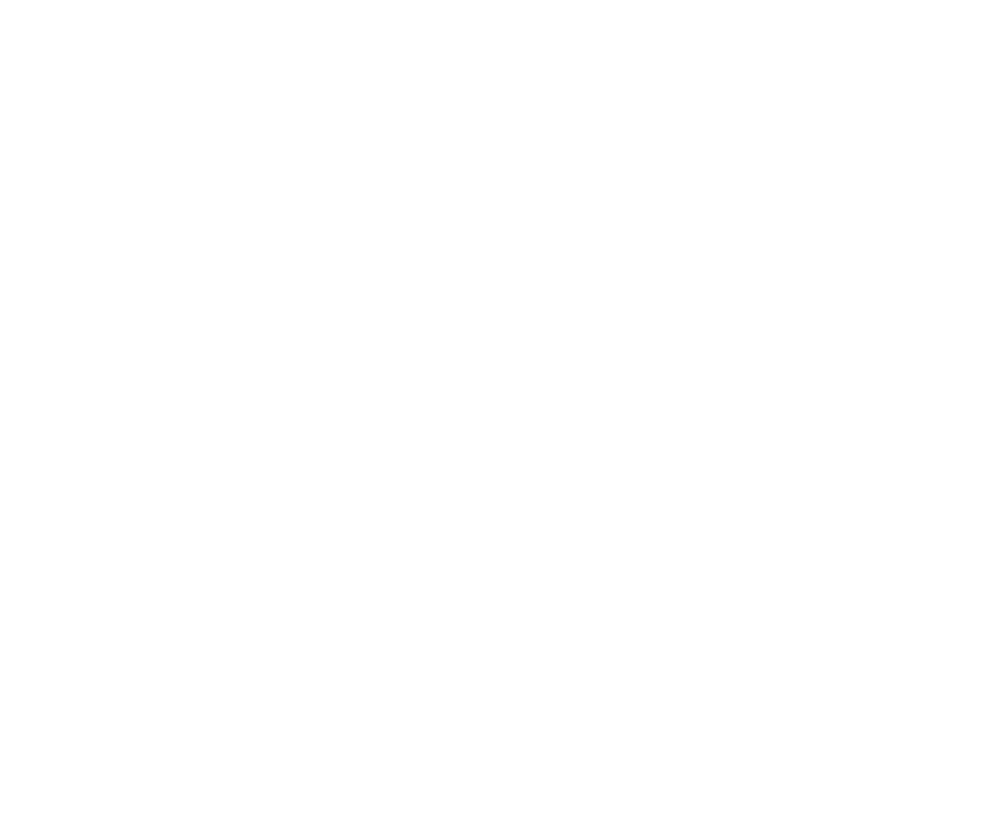
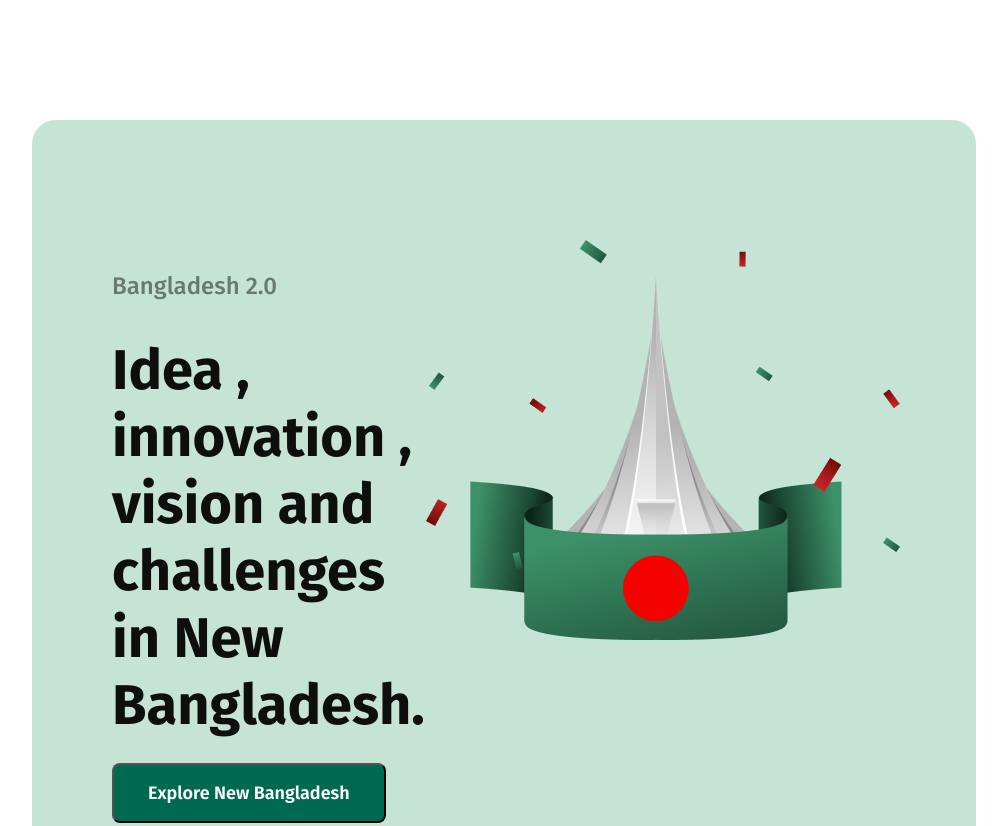
Before and after one commit to shahariar-hridoy/Assignment-1, a plain HTML site: page index.html in a window 1280 px wide. Shown: the top 826 px of the page, without its empty margins (136-1143 px from the left). Before the commit the page ends 800 px from the top, so only its background shows below. Drawn offline with Linux system fonts and the light colour scheme.

Commit message:
banner section added

```diff
--- a/index.html
+++ b/index.html
@@ -1,20 +1,45 @@
 <!DOCTYPE html>
 <html lang="en">
+
 <head>
     <meta charset="UTF-8">
     <meta name="viewport" content="width=device-width, initial-scale=1.0">
     <title>Assignment 1</title>
+    <link rel="preconnect" href="https://fonts.googleapis.com">
+    <link rel="preconnect" href="https://fonts.gstatic.com" crossorigin>
+    <link
+        href="https://fonts.googleapis.com/css2?family=Fira+Sans:ital,wght@0,100;0,200;0,300;0,400;0,500;0,600;0,700;0,800;0,900;1,100;1,200;1,300;1,400;1,500;1,600;1,700;1,800;1,900&family=Open+Sans:ital,wght@0,300..800;1,300..800&family=Work+Sans:ital,wght@0,100..900;1,100..900&display=swap"
+        rel="stylesheet">
     <link rel="stylesheet" href="styles/style.css">
 </head>
+
 <body>
-    <header>
+    <!-- Header section starts here -->
+    <header class="header">
+        <nav>
 
+        </nav>
+        <div class="banner-content">
+            <div class="left-banner-content">
+                <h4 class="banner-greetings fira-sans-medium">Bangladesh 2.0</h4>
+                <h1 class="banner-tittle fira-sans-bold">Idea , innovation ,
+                vision and challenges in New Bangladesh.</h1>
+                <button class="btn-primary fira-sans-semibold">Explore New Bangladesh</button>
+            </div>
+            <div>
+                <img src="/B11A1--assignment-1-main/assets/hero.png" alt="">
+            </div>
+
+        </div>
     </header>
+    <!-- main section starts here -->
     <main>
 
     </main>
+    <!-- footer section starts here -->
     <footer>
 
     </footer>
 </body>
+
 </html>
--- a/styles/style.css
+++ b/styles/style.css
@@ -0,0 +1,88 @@
+
+.fira-sans-thin {
+    font-family: "Fira Sans", serif;
+    font-weight: 100;
+    font-style: normal;
+  }
+
+  .fira-sans-extralight {
+    font-family: "Fira Sans", serif;
+    font-weight: 200;
+    font-style: normal;
+  }
+
+  .fira-sans-light {
+    font-family: "Fira Sans", serif;
+    font-weight: 300;
+    font-style: normal;
+  }
+
+  .fira-sans-regular {
+    font-family: "Fira Sans", serif;
+    font-weight: 400;
+    font-style: normal;
+  }
+
+  .fira-sans-medium {
+    font-family: "Fira Sans", serif;
+    font-weight: 500;
+    font-style: normal;
+  }
+
+  .fira-sans-semibold {
+    font-family: "Fira Sans", serif;
+    font-weight: 600;
+    font-style: normal;
+  }
+
+  .fira-sans-bold {
+    font-family: "Fira Sans", serif;
+    font-weight: 700;
+    font-style: normal;
+  }
+
+  .fira-sans-extrabold {
+    font-family: "Fira Sans", serif;
+    font-weight: 800;
+    font-style: normal;
+  }
+
+  .fira-sans-black {
+    font-family: "Fira Sans", serif;
+    font-weight: 900;
+    font-style: normal;
+  }
+
+/* shared styles */
+.btn-primary{
+    background-color: #006A50;
+    color: #FFFFFF;
+    font-size: 18px;
+    padding: 17px 34px;
+    border-radius: 8px;
+}
+
+/* banner styles */
+
+.banner-content{
+    display: flex;
+    margin: 120px 160px 80px 160px;
+    justify-content: space-between;
+    background-color: #C6E4D6;
+    border-radius: 24px;
+    padding: 120px 80px;
+}
+.banner-greetings{
+    font-size: 24px;
+    opacity: 50%;
+    color: #0E0E0E;
+    margin-bottom: 16px;
+}
+.banner-tittle{
+    font-size: 56px;
+    color: #0E0E0E;
+    margin-bottom: 24px;
+}
+.left-banner-content{
+
+}
```
